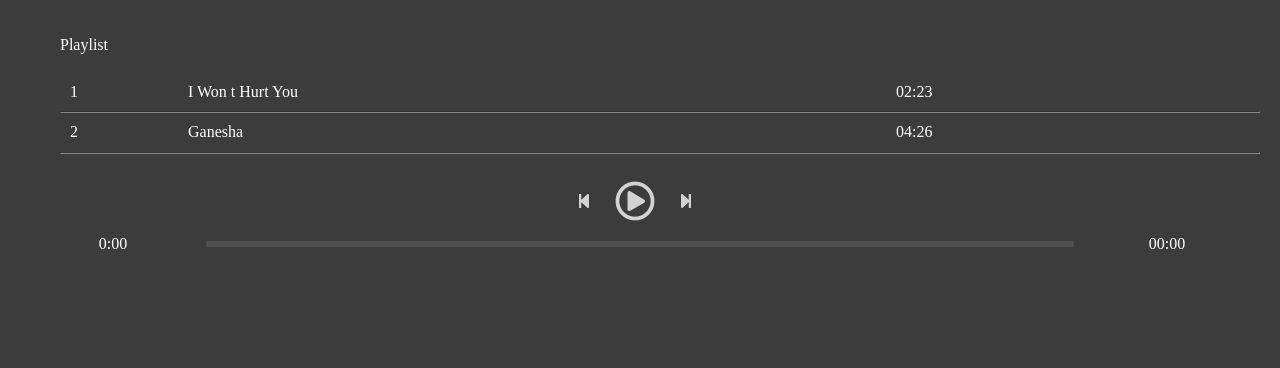
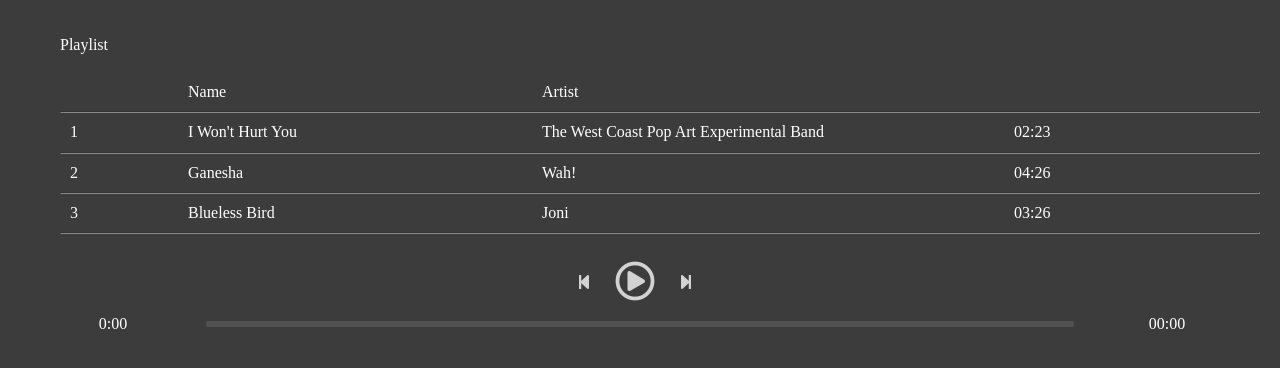
Before and after one commit to yuyuchi/AudioPlayer, a plain HTML site: page index.html in a window 1280 px wide. Drawn offline with nearby package versions, Linux system fonts and the light colour scheme.

Commit message:
Add files via upload

```diff
--- a/index.css
+++ b/index.css
@@ -16,6 +16,9 @@ body{
 }
 .play-btn:hover, .pause-btn:hover{
 	color: #b6b3b3;
+}
+.wrapper > div {
+	padding-right: 10px;
 }
 ul{
 	list-style: none;
@@ -93,7 +96,7 @@ progress::-webkit-progress-bar {
 }
 .wrapper {
     display: grid;
-    grid-template-columns: 10% 60% 30%;
+    grid-template-columns: 10% 30% 40% 20%;
     /* grid-template-rows: 30px 30px; */
     align-items: left;
 }
--- a/index.html
+++ b/index.html
@@ -13,10 +13,16 @@
 <audio id="music">
   Your browser does not support HTML5 Audio!
 </audio>
-<ul id="music-list">Playlist <br/><br/>
-	<!-- 音樂清單 -->
-	<!-- <li></li> -->
-	<!-- <hr> -->
+<ul id="music-list">Playlist<br/><br/>
+	<li>
+		<div class="wrapper">
+			<div></div>
+			<div>Name</div>
+			<div>Artist</div>
+			<div></div>
+		</div>
+	</li>
+	<hr/>
 </ul>
 <div class="controll-panel">
 	<div class="center">
--- a/main.js
+++ b/main.js
@@ -11,15 +11,24 @@ let currentList;
 let tracks = [
 			{
                 "track": 1,
-                "name": "I Won t Hurt You",
+                "name": "I Won't Hurt You",
+                "artist": "The West Coast Pop Art Experimental Band",
                 "duration": "02:23",
                 "url": "https://raw.githubusercontent.com/yuyuchi/AudioPlayer/master/music/I%20Won%20t%20Hurt%20You.mp3"
             },
             {
             	"track": 2,
                 "name": "Ganesha",
+                "artist": "Wah!",
                 "duration": "04:26",
                 "url": "https://raw.githubusercontent.com/yuyuchi/AudioPlayer/master/music/Ganesha.mp3"
+            },
+            {
+            	"track": 3,
+                "name": "Blueless Bird",
+                "artist": "Joni",
+                "duration": "03:26",
+                "url": "https://raw.githubusercontent.com/yuyuchi/AudioPlayer/master/music/Blueless%20Bird.mp3"
             }
          	];
 
@@ -30,7 +39,7 @@ function init() {
 	}
 
 	for(let i=0; i<tracks.length; i++){
-		$('ul').append(`<li id="${i}"><div class="wrapper"><div>${tracks[i].track}</div><div>${tracks[i].name}</div><div>${tracks[i].duration}</div></div></li><hr/>`);
+		$('ul').append(`<li id="${i}"><div class="wrapper"><div>${tracks[i].track}</div><div>${tracks[i].name}</div><div>${tracks[i].artist}</div><div>${tracks[i].duration}</div></div></li><hr/>`);
 	}
 
 	for(let musicIndex=0; musicIndex<musicList.length; musicIndex++){
```
